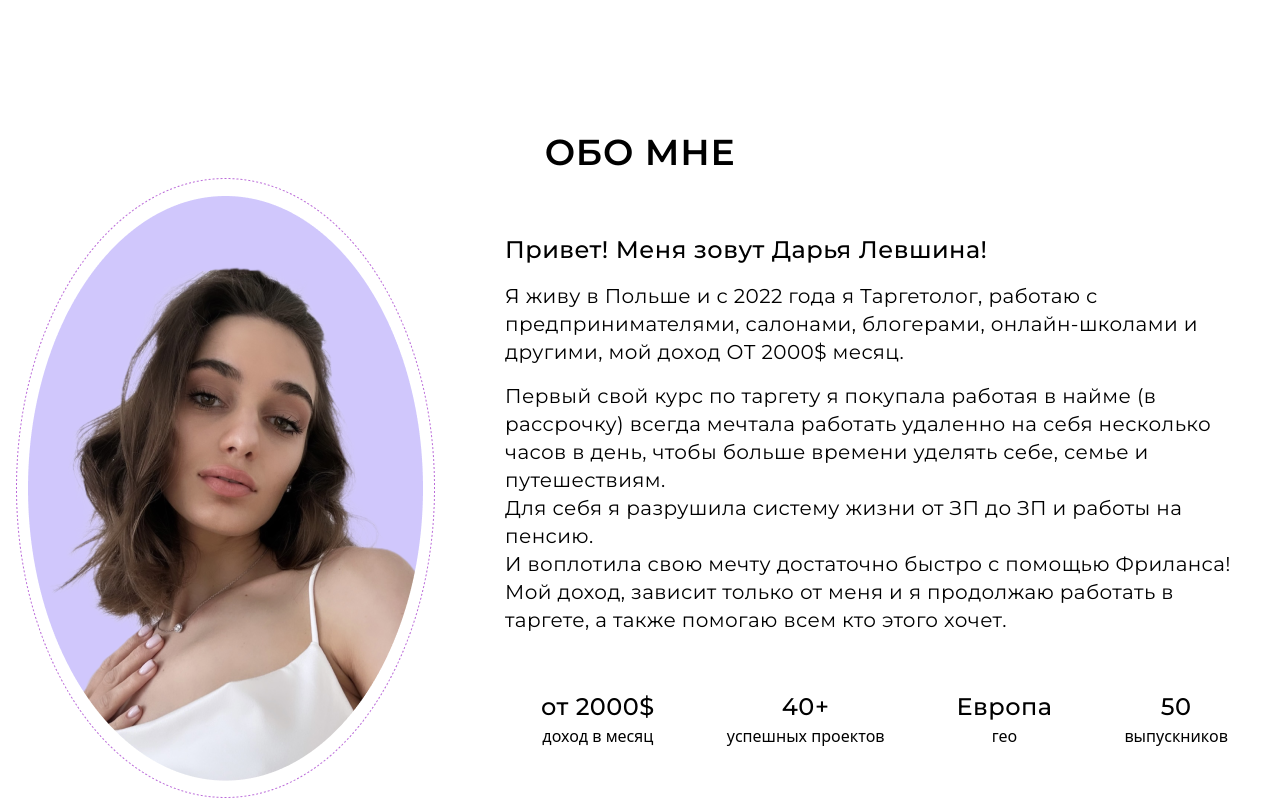
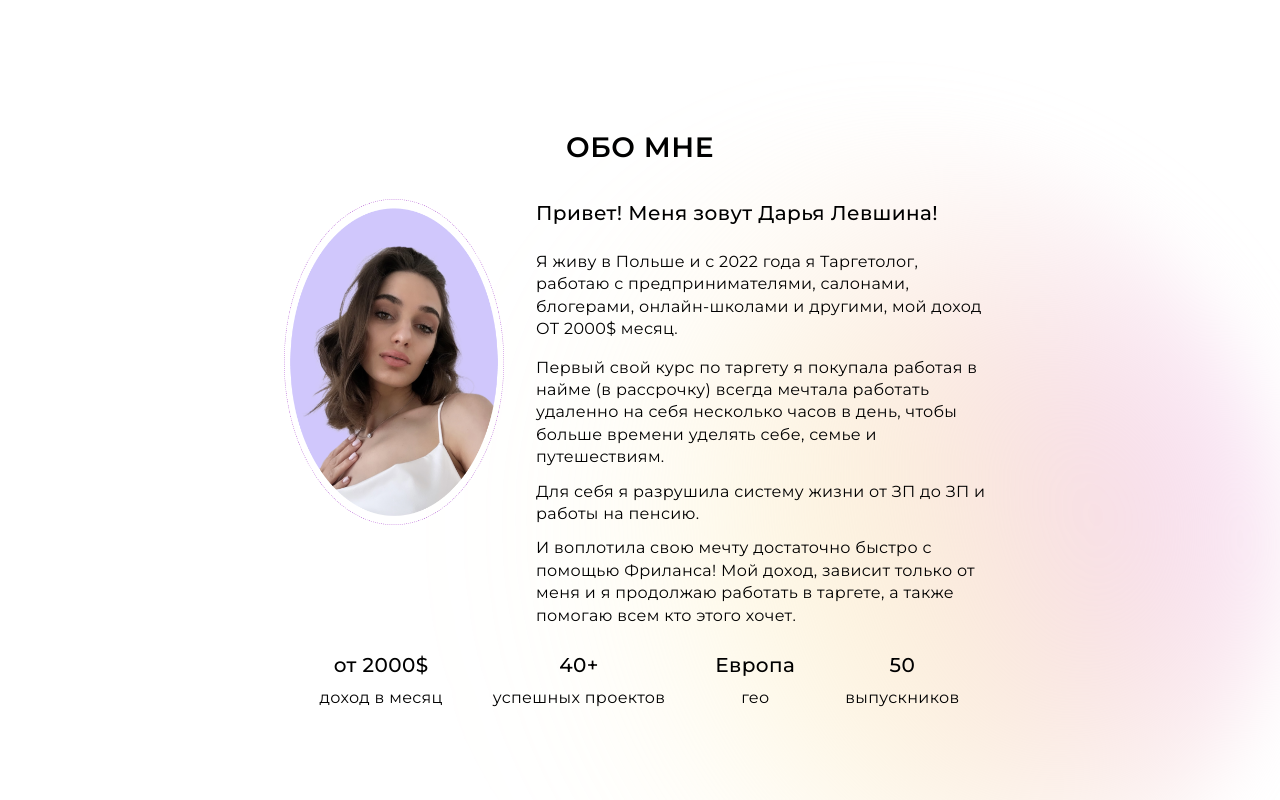
Before and after one commit to serzhlukasohov/daria-target, a Next.js app: page / in a window 1280 px wide. Shown: the part 1430-2230 px from the top of the page. Built offline with nearby package versions, Linux system fonts and the light colour scheme.

Commit message:
section about me

```diff
--- a/src/components/ VideoPresentation/index.js
+++ b/src/components/ VideoPresentation/index.js
@@ -32,9 +32,7 @@ const VideoPresentation = () => {
         <p className={styles.videoPresentationText}>
           Соприкоснись с курсом ProTarget
         </p>
-        <button className={styles.videoPresentationBtn}>
-          Заполнить анкету
-        </button>
+        <button className={`button ${styles.fillBtn}`}>Заполнить анкету</button>
       </div>
 
       <div className={styles.videoPresentationStub}>
--- a/src/components/AboutMe/AboutMe.module.css
+++ b/src/components/AboutMe/AboutMe.module.css
@@ -1,22 +1,17 @@
-.aboutMeContainer {
-  text-align: center;
-  margin: 130px auto;
+.aboutMeTitle {
+  font: var(--font-semi-bold-36);
+  letter-spacing: 0.02em;
 }
-
 .aboutMeBlock {
   display: flex;
-  justify-content: space-between;
+  justify-content: center;
   height: 620px;
   gap: 32px;
+  margin: 40px 51px 130px 51px;
 }
-
 .aboutMeImg {
   width: 419px;
   height: 620px;
-}
-.aboutMeTitle {
-  font: var(--font-semi-bold-36);
-  letter-spacing: 0.02em;
 }
 
 .aboutMeBlockText {
@@ -31,11 +26,29 @@
   text-align: center;
   width: 100%;
   align-items: flex-end;
+  gap: 50px;
+  margin-bottom: 55px;
 }
 .aboutMeFlexBlock {
   display: block;
-  margin: 50px auto;
-  text-align: center;
+  height: 70px;
+}
+.aboutMeTextTop {
+  font-family: var(--font-family);
+  font: var(--font-regular-20);
+  letter-spacing: 0.02em;
+  padding-top: 24px;
+}
+.aboutMeTextBottom {
+  font-family: var(--font-family);
+  font: var(--font-regular-20);
+  letter-spacing: 0.02em;
+  padding-top: 16px;
+}
+.aboutMeTextP {
+  font-family: var(--font-family);
+  font: var(--font-regular-20);
+  letter-spacing: 0.02em;
 }
 
 .aboutMeTextSpan {
@@ -43,106 +56,144 @@
   letter-spacing: 0.02em;
   color: var(--black);
 }
-
-.aboutMeText p {
-  font: var(--font-regular-20);
-  letter-spacing: 0.02em;
-  text-align: left;
-  padding-top: 16px;
-}
-
 .aboutMeText {
   text-align: left;
   margin-top: 55px;
-}
-
-.aboutMeText span {
-  text-align: left;
-  margin-top: 55px;
-  margin-bottom: 55px;
-}
-
-.aboutMeImgBox {
-  min-width: 419px;
-  min-height: 620px;
+  margin-bottom: 30px;
 }
 .aboutMeBlockFlexTab {
   display: none;
 }
 
-@media (max-width: 1244px) {
+/* background svg */
+.aboutMeBlokBackground {
+  position: relative;
+  width: auto;
+}
+.aboutMeBackground {
+  position: absolute;
+  width: 858px;
+  height: 858px;
+  border-radius: 50%;
+  filter: blur(34px);
+  background: url("../../../public/background.svg") center/cover no-repeat;
+  z-index: -1;
+  bottom: -257px;
+  right: -22px;
+}
+
+@media (max-width: 1304px) {
   .aboutMeTitle {
-    font-weight: 600;
-    font-size: 28px;
-    line-height: 145%;
-    letter-spacing: 0.02em;
-    margin-bottom: 32px;
+    font: var(--font-semi-bold-28);
   }
-
+  .aboutMeImg {
+    width: 220px;
+    height: 326px;
+  }
+  .aboutMeTextP {
+    font: var(--font-regular-16);
+    padding-top: 8px;
+  }
+  .aboutMeTextTop {
+    font: var(--font-regular-16);
+  }
+  .aboutMeTextBottom {
+    font: var(--font-regular-16);
+  }
+  .aboutMeBlockText {
+    width: 460px;
+  }
   .aboutMeTextSpan {
     font: var(--font-semi-medium-20);
   }
-
   .aboutMeText {
     margin: 0;
-    padding: 10px;
+    padding: 0;
   }
 
-  .aboutMeText p {
-    font: var(--font-regular-16);
-    letter-spacing: 0.02em;
-    text-align: left;
-    padding-top: 16px;
-  }
-
-  .aboutMeBlockFlex {
-    display: none;
-  }
   .aboutMeBlockFlexTab {
     display: flex;
-  }
-  .aboutMeImg {
-    width: 220px;
-    height: 325px;
-  }
-  .aboutMeImgBox {
-    min-width: 220px;
-    min-height: 325px;
+    width: 100%;
+    align-items: flex-end;
+    margin: auto;
+    margin-bottom: 100px;
+    margin-top: 24px;
+
+    gap: 50px;
+    max-width: 641px;
   }
 
   .aboutMeBlock {
     height: 100%;
-    gap: 24px;
-    margin: auto;
+    margin: 0;
+    margin-top: 32px;
+  }
+  .aboutMeBlockFlex {
+    display: none !important;
+  }
+  .customBreak {
+    display: block;
+    height: 12px;
   }
 }
+
 @media (max-width: 768px) {
-  .aboutMeBlock {
-    display: block;
-    height: 100%;
+  .aboutMeContainer {
+    display: flex;
+    flex-direction: column;
   }
 
-  .aboutMeBlockText {
-    display: block;
-    width: 100%;
+  .aboutMeBlockFlexTab {
+    flex-wrap: wrap;
+    justify-content: center;
+    justify-content: space-between;
+    gap: 10px;
+    max-width: 340px;
+    margin: auto;
+    margin-top: 20px;
+    margin-bottom: 70px;
   }
-  .aboutMeImgBox {
-    display: flex;
+  .aboutMeFlexBlock {
+    width: 130px;
+  }
+
+  .aboutMeBlock {
+    flex-direction: column;
     justify-content: center;
     align-items: center;
   }
-
-  .aboutMeBlockFlexTab {
-    display: flex;
-    flex-wrap: wrap;
-    justify-content: space-around;
-    margin-top: 20px;
+  .aboutMeTitle {
+    font: var(--font-semi-bold-18);
+  }
+  .aboutMeImg {
+    width: 169px;
+    height: 250px;
+  }
+  .aboutMeTextP {
+    font: var(--font-regular-14);
+    padding-top: 8px;
+  }
+  .aboutMeTextTop {
+    font: var(--font-regular-14);
+  }
+  .aboutMeTextBottom {
+    font: var(--font-regular-14);
+  }
+  .aboutMeBlockText {
+    max-width: 100%;
+    min-width: 260px;
+    justify-content: center;
+  }
+  .aboutMeText {
+    max-width: 340px;
+    margin: auto;
+  }
+  .aboutMeTextSpan {
+    font: var(--font-semi-medium-16);
+  }
+  .aboutMeBackground {
+    bottom: -117px;
+    right: 52px;
+    margin-bottom: 10px;
   }
 }
-  @media (max-width: 620px) {
-    .aboutMeFlexBlock {
-      flex: 0 0 50%;
-      margin:0;
-      padding-top: 10px;
-    }
-  }
--- a/src/components/AboutMe/index.js
+++ b/src/components/AboutMe/index.js
@@ -3,10 +3,10 @@ import Image from "next/image";
 
 import styles from "./AboutMe.module.css";
 import DariaLevshinaImage from "./images/DariaLevshina.png";
-
 const AboutMe = () => {
   return (
-    <section id="about">
+    <section className={styles.aboutMeBlokBackground}>
+      <div className={styles.aboutMeBackground}></div>
       <div className={styles.aboutMeContainer}>
         <h2 className={styles.aboutMeTitle}>ОБО МНЕ</h2>
         <div className={styles.aboutMeBlock}>
@@ -24,38 +24,42 @@ const AboutMe = () => {
               <span className={styles.aboutMeTextSpan}>
                 Привет! Меня зовут Дарья Левшина!
               </span>
-              <p >
+              <p className={styles.aboutMeTextTop}>
                 Я живу в Польше и с 2022 года я Таргетолог, работаю с
                 предпринимателями, салонами, блогерами, онлайн-школами и
                 другими, мой доход ОТ 2000$ месяц.
               </p>
-              <p>
+              <p className={styles.aboutMeTextBottom}>
                 Первый свой курс по таргету я покупала работая в найме (в
                 рассрочку) всегда мечтала работать удаленно на себя несколько
                 часов в день, чтобы больше времени уделять себе, семье и
-                путешествиям. <br className={styles.br} /> Для себя я разрушила систему жизни от ЗП до ЗП и
-                работы на пенсию. <br className={styles.br}/> И воплотила свою мечту достаточно быстро с
-                помощью Фриланса! Мой доход, зависит только от меня и я
-                продолжаю работать в таргете, а также помогаю всем кто этого
-                хочет.
+                путешествиям.
+                <div className={styles.customBreak}></div>
+                Для себя я разрушила систему жизни от ЗП до ЗП и работы на
+                пенсию.
+                <div className={styles.customBreak}></div> И воплотила свою
+                мечту достаточно быстро с помощью Фриланса! Мой доход, зависит
+                только от меня и я продолжаю работать в таргете, а также помогаю
+                всем кто этого хочет.
               </p>
             </div>
+
             <div className={styles.aboutMeBlockFlex}>
               <div className={styles.aboutMeFlexBlock}>
                 <span className={styles.aboutMeTextSpan}>от 2000$</span>
-                <p>доход в месяц </p>
+                <p className={styles.aboutMeTextP}>доход в месяц </p>
               </div>
               <div className={styles.aboutMeFlexBlock}>
                 <span className={styles.aboutMeTextSpan}>40+</span>
-                <p>успешных проектов</p>
+                <p className={styles.aboutMeTextP}>успешных проектов</p>
               </div>
               <div className={styles.aboutMeFlexBlock}>
                 <span className={styles.aboutMeTextSpan}>Европа</span>
-                <p>гео</p>
+                <p className={styles.aboutMeTextP}>гео</p>
               </div>
               <div className={styles.aboutMeFlexBlock}>
                 <span className={styles.aboutMeTextSpan}>50</span>
-                <p>выпускников</p>
+                <p className={styles.aboutMeTextP}>выпускников</p>
               </div>
             </div>
           </div>
@@ -63,19 +67,19 @@ const AboutMe = () => {
         <div className={styles.aboutMeBlockFlexTab}>
           <div className={styles.aboutMeFlexBlock}>
             <span className={styles.aboutMeTextSpan}>от 2000$</span>
-                <p>доход в месяц </p>
+            <p className={styles.aboutMeTextP}>доход в месяц </p>
           </div>
           <div className={styles.aboutMeFlexBlock}>
             <span className={styles.aboutMeTextSpan}>40+</span>
-                <p>успешных проектов</p>
+            <p className={styles.aboutMeTextP}>успешных проектов</p>
           </div>
           <div className={styles.aboutMeFlexBlock}>
             <span className={styles.aboutMeTextSpan}>Европа</span>
-                <p>гео</p>
+            <p className={styles.aboutMeTextP}>гео</p>
           </div>
           <div className={styles.aboutMeFlexBlock}>
             <span className={styles.aboutMeTextSpan}>50</span>
-                <p>выпускников</p>
+            <p className={styles.aboutMeTextP}>выпускников</p>
           </div>
         </div>
       </div>
--- a/src/pages/index.js
+++ b/src/pages/index.js
@@ -1,5 +1,3 @@
-
-
 import Head from "next/head";
 import Navbar from "../components/Navbar";
 import Promo from "../components/Promo";
@@ -41,8 +39,6 @@ export default function Home() {
           rel="stylesheet"
         />
       </Head>
-
-      <div className="container mx-auto px-4">
       <Navbar />
       <Promo />
       <FeaturesSection />
@@ -67,6 +63,5 @@ export default function Home() {
         <i className="fas fa-arrow-up text-white"></i>
       </div>
     </div>
-    </div>
   );
 }
--- a/src/styles/Home.module.css
+++ b/src/styles/Home.module.css
@@ -6,7 +6,6 @@
   padding: 6rem;
   min-height: 100vh;
 }
-
 
 .description {
   display: inherit;
@@ -98,7 +97,7 @@
 
 .center::before,
 .center::after {
-  content: '';
+  content: "";
   left: 50%;
   position: absolute;
   filter: blur(45px);
@@ -108,7 +107,6 @@
 .logo {
   position: relative;
 }
-
 
 /* Enable hover only on non-touch devices */
 @media (hover: hover) and (pointer: fine) {
--- a/src/styles/globals.css
+++ b/src/styles/globals.css
@@ -12,17 +12,21 @@
   --dark-plum: #261436;
   --slate-gray: #4b5563;
   --light-yellow: #fff170;
-  --yellow-light: #F6EEA2;
+  --yellow-light: #f6eea2;
   --light-lavender: #d0c7fc;
   --dark-purple: #9747ff;
-  --pink: #BB6BD9;
+  --pink: #bb6bd9;
 
   --font-regular-14: normal 400 14px/140% Montserrat;
   --font-regular-16: normal 400 16px/140% Montserrat;
   --font-regular-18: normal 400 18px/140% Montserrat;
   --font-regular-20: normal 400 20px/140% Montserrat;
 
+  --font-family: "Montserrat", sans-serif;
+  --second-family: "Inter", sans-serif;
+
   --font-semi-medium-14: normal 500 14px/140% Montserrat;
+  --font-semi-medium-16: normal 500 16px/140% Montserrat;
   --font-semi-medium-20: normal 500 20px/140% Montserrat;
   --font-semi-medium-24: normal 500 24px/140% Montserrat;
 
@@ -53,8 +57,6 @@ body {
   max-width: 100vw;
   overflow-x: hidden;
   scroll-behavior: smooth;
-
-
 }
 
 a {
@@ -62,12 +64,13 @@ a {
   text-decoration: none;
 }
 
-.container {
-  width: 100%;
-  max-width: var(--max-width);
+.bg-gradient-to-br {
+  max-width: 1440px;
+  text-align: center;
   margin: auto;
+  padding-left: 15px;
+  padding-right: 15px;
 }
-
 .sectionTitle {
   text-align: center;
   margin-bottom: 40px;
```
Also changed, not shown: public/background.svg (added), 1 other file (tests, documents, lock files or other folders). Lines whose indentation alone changed are shown as unchanged.
